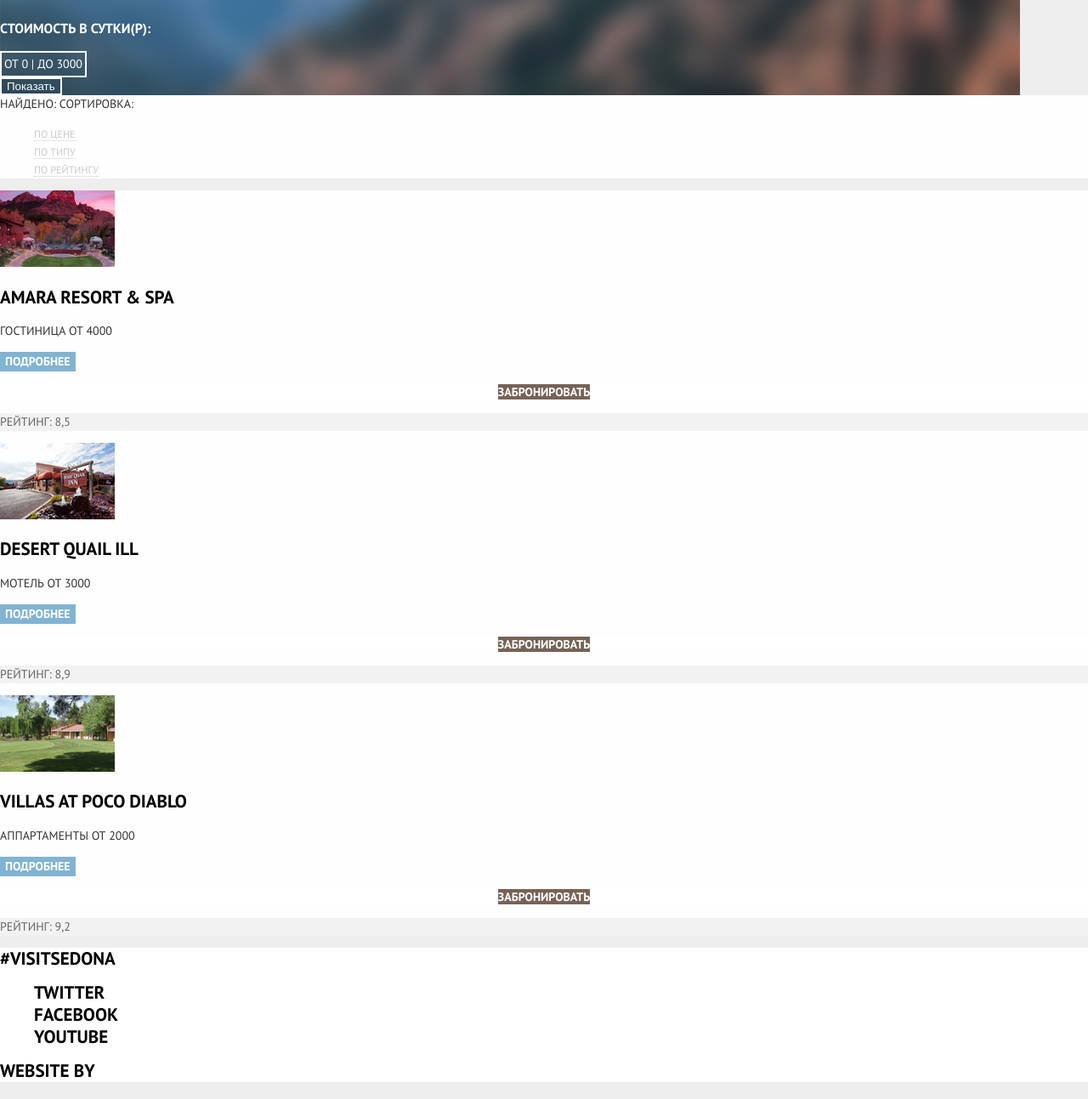
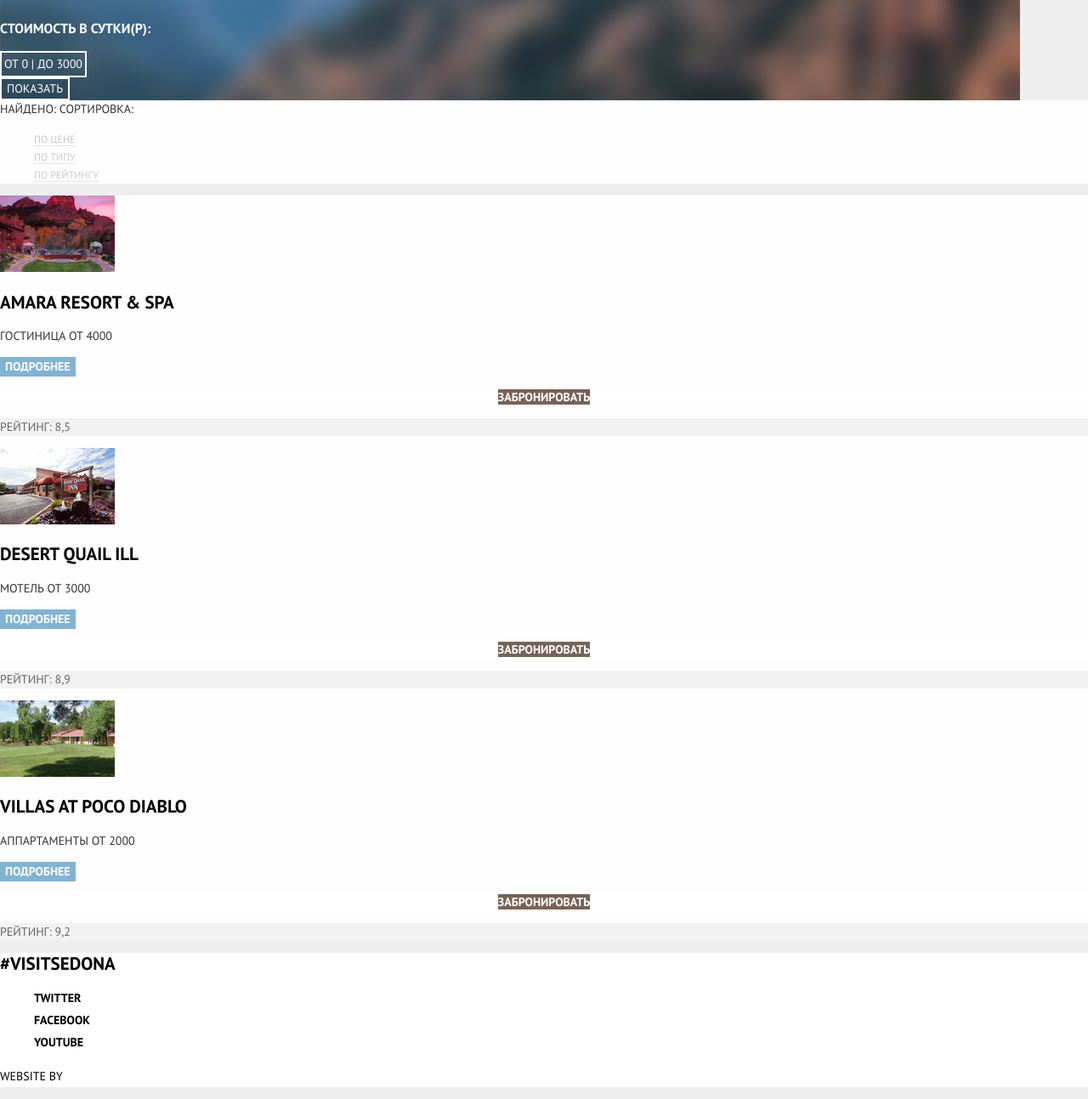
Before and after one commit to BeCoolFool/643945-sedona, a plain HTML site: page inner.html in a window 1280 px wide. Shown: the part 326-1619 px from the top of the page at 85% size. Drawn offline with Linux system fonts and the light colour scheme.

Commit message:
шрифты фикс

```diff
--- a/css/style.css
+++ b/css/style.css
@@ -200,18 +200,27 @@ a {
 }
 
 .footer_text a,
+.footer_hashtag a,
 .social_network a {
 	color: #000000;
 	font: inherit;
 	text-transform: uppercase;
+	font-weight: bold;
+	line-height: 26px;
+
+}
+
+.footer_hashtag a {
 	font-size: 21px;
-	line-height: 26px;
 	font-weight: bold;
-
 }
 
 .social_network {
 	list-style: none;
+}
+
+.footer_text a {
+	font-weight: 400;
 }
 
 /* inner.html */
@@ -251,6 +260,8 @@ a {
 }
 
 .button_show {
+	font: inherit;
+	text-transform: uppercase;
 	color: #ffffff;
 	border: 2px solid #ffffff;
 	background-color: transparent;
--- a/inner.html
+++ b/inner.html
@@ -80,7 +80,7 @@
 			</section>
 		</main>
 		<footer class="socials">
-			<p class="footer_text"><a href="#">#VISITSEDONA</a></p>
+			<p class="footer_hashtag"><a href="#">#VISITSEDONA</a></p>
 			<ul class="social_network">
 				<li><a href="#">Twitter</a></li>
 				<li><a href="#">Facebook</a></li>
```
Also changed, not shown: index.html (+1 -1 lines).
